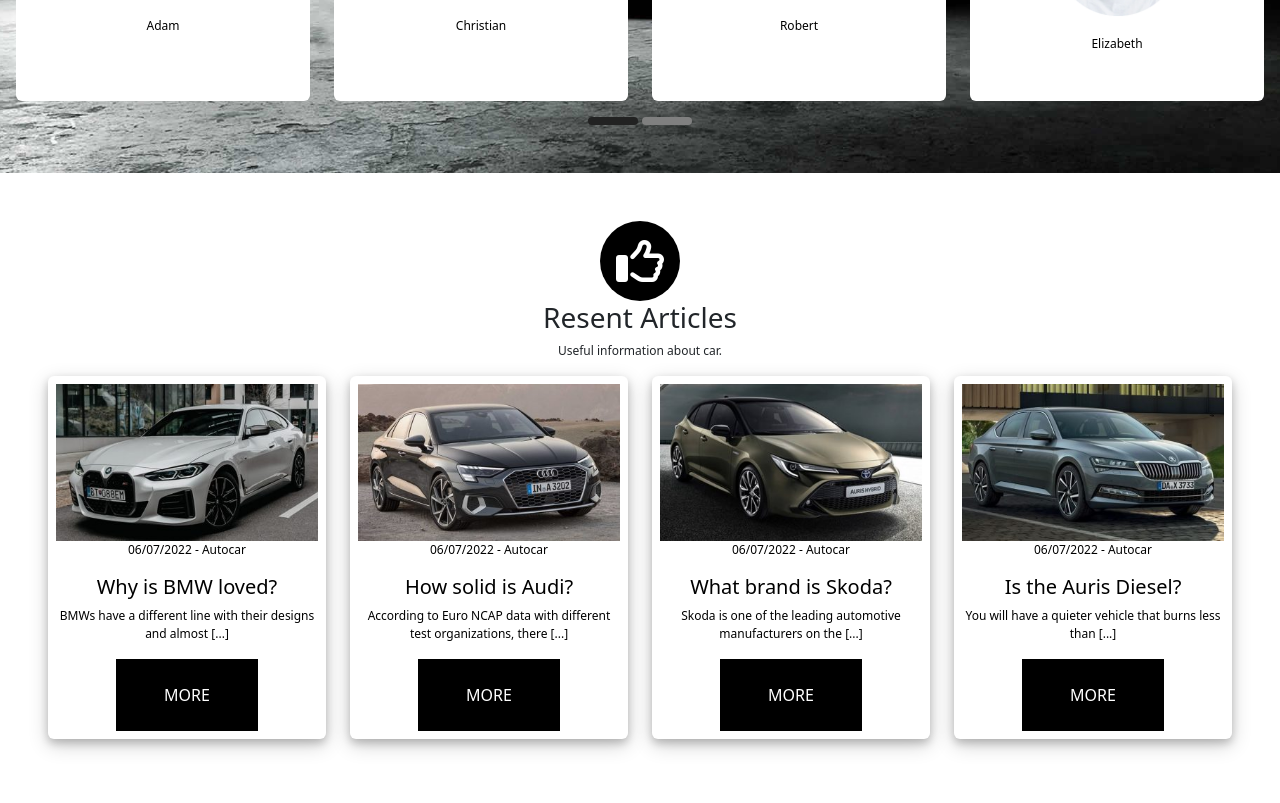
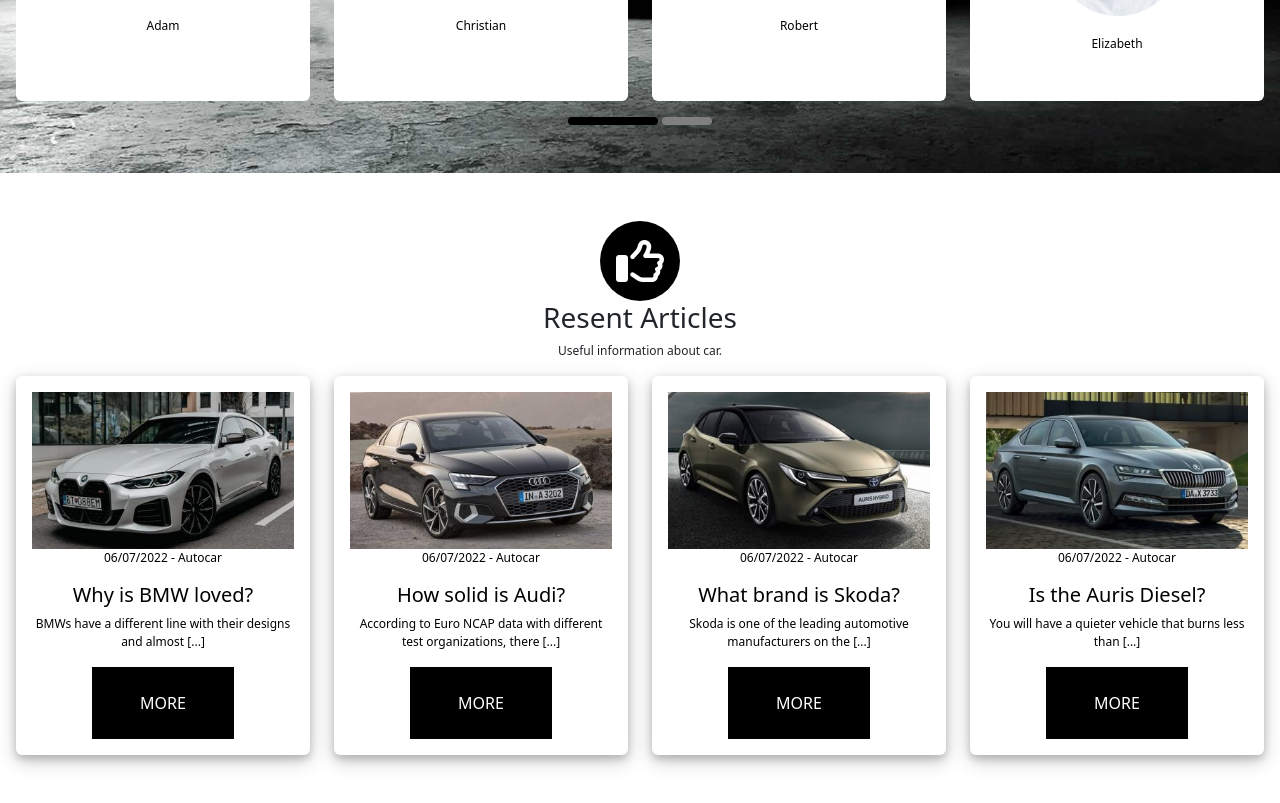
Before and after one commit to davidearbola/proj-html-vuejs, a Vue app: page / in a window 1280 px wide. Shown: the part 430-1233 px from the top of the page. Built offline with nearby package versions, Linux system fonts and the light colour scheme.

Commit message:
fix style

```diff
--- a/src/components/Customer.vue
+++ b/src/components/Customer.vue
@@ -115,16 +115,19 @@ img {
 
 .my_btn_customer {
 	height: 8px;
-	width: 50px;
 	border-radius: 5px;
 	background-color: gray;
 }
 
 .btnGrey {
 	background-color: grey;
+	width: 50px;
+	transition: all 500ms;
 }
 
 .btnBlack {
-	background-color: #222;
+	background-color: black;
+	width: 90px;
+	transition: all 500ms;
 }
 </style>
--- a/src/components/Recent.vue
+++ b/src/components/Recent.vue
@@ -17,7 +17,7 @@ export default {
 </script>
 
 <template>
-	<div id="recent" class="p-5 text-center">
+	<div id="recent" class="py-5 px-3 text-center">
 		<!-- <div class="w-75 mx-auto"> -->
 		<span class="icon_circle_recent">
 			<i class="fa-regular fa-thumbs-up"></i><br />
@@ -29,7 +29,7 @@ export default {
 				v-for="article in Store.recent.articleCar"
 				class="col-3 align-self-stretch"
 			>
-				<div class="my_card rounded h-100">
+				<div class="my_card p-3 rounded h-100 p-">
 					<img :src="getImgPath(article.img.medium)" alt="" />
 					<p>
 						{{ article.release }}
@@ -67,7 +67,6 @@ p {
 	background-color: white;
 	color: black;
 	box-shadow: 0 4px 8px 0 rgba(0, 0, 0, 0.2), 0 6px 20px 0 rgba(0, 0, 0, 0.19);
-	padding: 0.5rem;
 }
 
 img {
```
